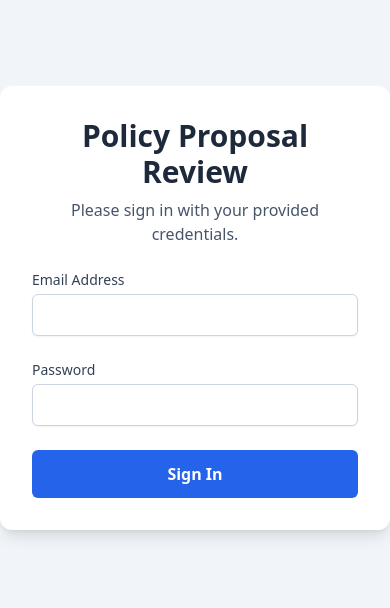
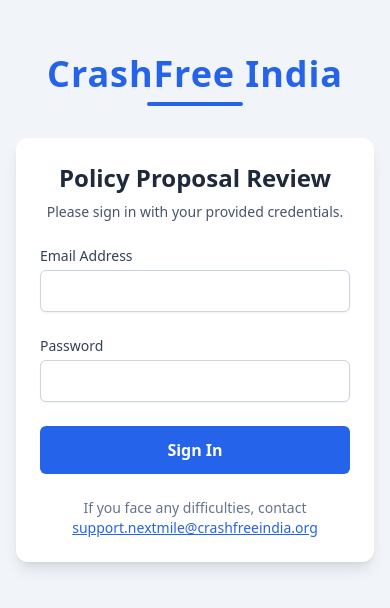
Before and after one commit to ritviksagar-dot/ideathon1, a React (Vite) app: page / in a window 390 px wide. Shown: the part 114-722 px from the top of the page. Built offline with nearby package versions, Linux system fonts and the light colour scheme.

Commit message:
added the company banner

```diff
--- a/components/ReviewForm.tsx
+++ b/components/ReviewForm.tsx
@@ -1,7 +1,6 @@
-
 import React, { useMemo, useState, useEffect } from 'react';
 import type { Team, Review, Criterion, CriterionScore } from '../types';
-import { PROPOSAL_GUIDELINES_URL } from '../constants';
+import { PROPOSAL_GUIDELINES_URL, SCORING_RUBRIC_URL, CRITERIA } from '../constants';
 import { useDraftPersistence } from '../hooks/useDraftPersistence';
 
 interface ReviewFormProps {
@@ -243,6 +242,17 @@ const ReviewForm: React.FC<ReviewFormProps> = ({ team, review, criteria, onBack,
             </div>
             <div className="flex items-center space-x-2 flex-shrink-0">
               <a
+                href={SCORING_RUBRIC_URL}
+                target="_blank"
+                rel="noopener noreferrer"
+                className="bg-white text-green-600 border border-green-200 hover:bg-green-50 font-semibold py-2 px-4 rounded-md transition duration-200 flex items-center text-sm"
+              >
+                <svg className="w-4 h-4 mr-2" fill="currentColor" viewBox="0 0 20 20">
+                  <path fillRule="evenodd" d="M4 4a2 2 0 012-2h4.586A2 2 0 0112 2.586L15.414 6A2 2 0 0116 7.414V16a2 2 0 01-2 14H6a2 2 0 01-2-2V4zm2 6a1 1 0 011-1h6a1 1 0 110 2H7a1 1 0 01-1-1zm1 3a1 1 0 100 2h6a1 1 0 100-2H7z" clipRule="evenodd" />
+                </svg>
+                Scoring Rubric
+              </a>
+              <a
                 href={PROPOSAL_GUIDELINES_URL}
                 target="_blank"
                 rel="noopener noreferrer"
--- a/pages/LoginPage.tsx
+++ b/pages/LoginPage.tsx
@@ -43,13 +43,21 @@ const LoginPage: React.FC = () => {
   };
 
   return (
-    <div className="flex items-center justify-center h-screen bg-slate-100">
-      <div className="w-full max-w-md p-8 space-y-6 bg-white rounded-xl shadow-lg">
+    <div className="flex flex-col items-center justify-center min-h-screen bg-slate-100 px-4 py-8">
+      {/* CrashFree India Branding */}
+      <div className="mb-8 text-center">
+        <h1 className="text-4xl sm:text-5xl md:text-6xl font-bold text-blue-600 tracking-wide">
+          CrashFree India
+        </h1>
+        <div className="mt-2 w-24 sm:w-32 md:w-40 h-1 bg-blue-600 mx-auto rounded-full"></div>
+      </div>
+
+      <div className="w-full max-w-md p-6 sm:p-8 space-y-6 bg-white rounded-xl shadow-lg">
         <div>
-          <h2 className="text-3xl font-bold text-center text-slate-800">
+          <h2 className="text-2xl sm:text-3xl font-bold text-center text-slate-800">
             Policy Proposal Review
           </h2>
-          <p className="mt-2 text-center text-slate-600">
+          <p className="mt-2 text-center text-slate-600 text-sm sm:text-base">
             Please sign in with your provided credentials.
           </p>
         </div>
@@ -108,6 +116,17 @@ const LoginPage: React.FC = () => {
             </button>
           </div>
         </form>
+        <div className="mt-6 text-center">
+          <p className="text-sm text-slate-500">
+            If you face any difficulties, contact{' '}
+            <a
+              href="mailto:support.nextmile@crashfreeindia.org"
+              className="text-blue-600 hover:text-blue-800 underline"
+            >
+              support.nextmile@crashfreeindia.org
+            </a>
+          </p>
+        </div>
       </div>
     </div>
   );
```
